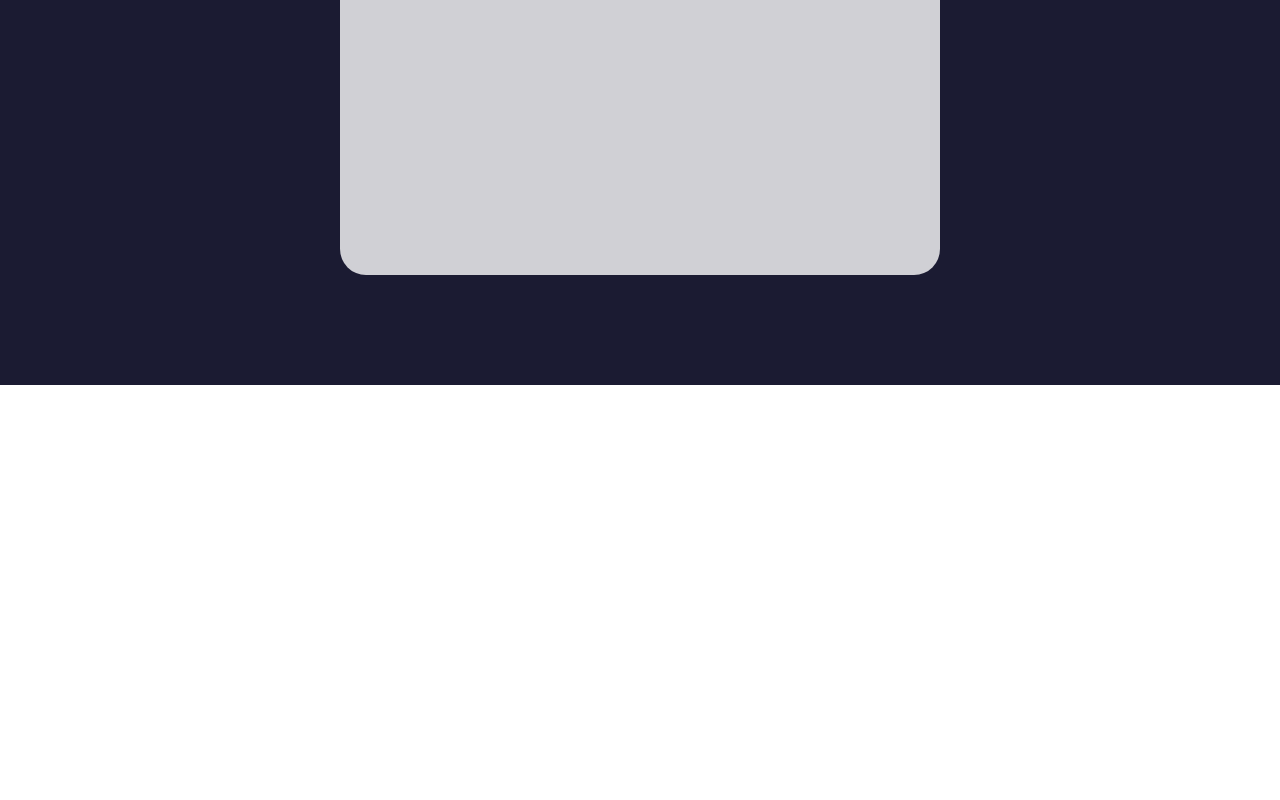
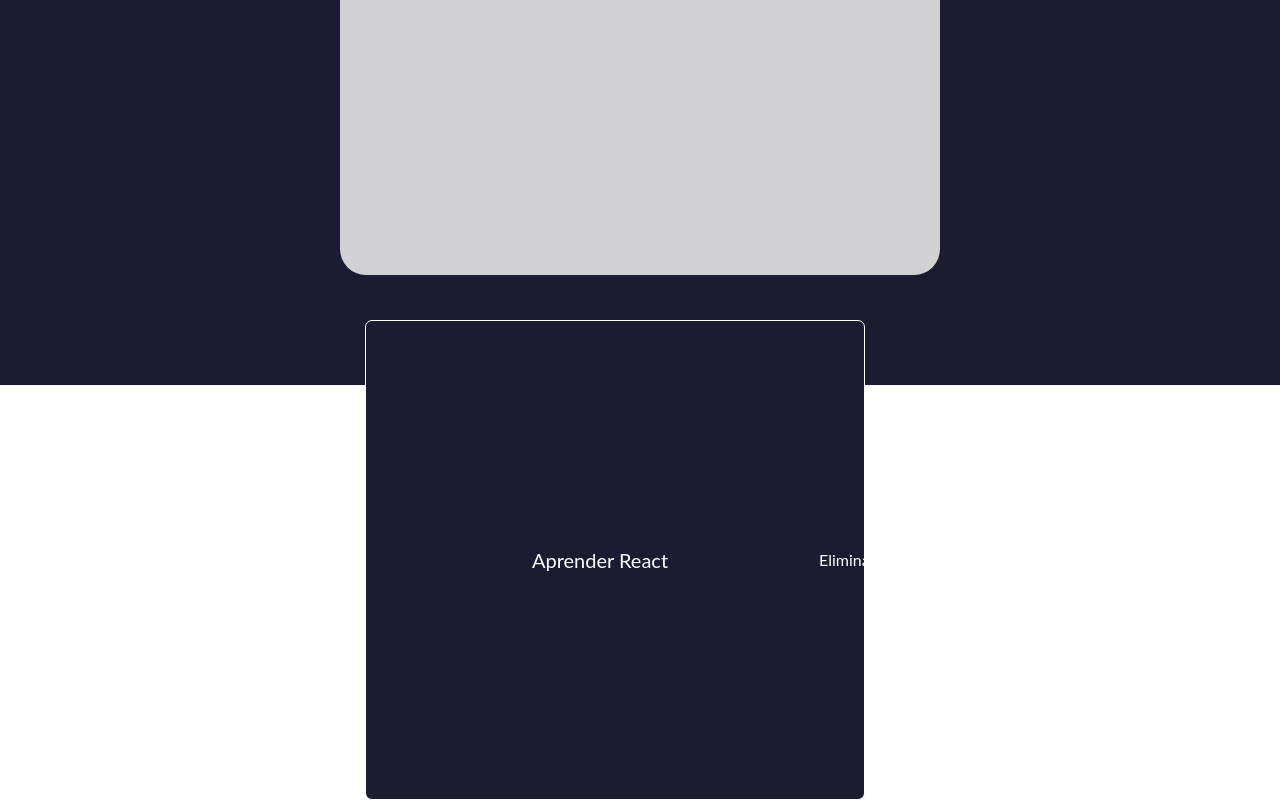
Before and after one commit to dariomedina10/aplicacion_tareas_react, a React (Vite) app: page / in a window 1280 px wide. Shown: the part 417-1217 px from the top of the page. Before the commit the page ends 1148 px from the top, so only its background shows below. Built offline with nearby package versions, Linux system fonts and the light colour scheme.

Commit message:
Armando Formato de Lista de Tareas II

```diff
--- a/src/App.jsx
+++ b/src/App.jsx
@@ -1,6 +1,7 @@
 import { useState } from 'react'
 import logo from './imagenes/freecodecamp.png';
 import './App.css'
+import Tarea from './componentes/Tareas.jsx';
 
 function App() {
   const [count, setCount] = useState(0)
@@ -13,6 +14,7 @@ function App() {
         </div>
         <div className='tareas-lista-principal'>
           <h1>Mis Tareas</h1>
+          <Tarea texto='Aprender React' />
           </div>
       </div>
       <p className="read-the-docs">
--- a/src/componentes/Tareas.jsx
+++ b/src/componentes/Tareas.jsx
@@ -1,10 +1,11 @@
 import React from 'react';
+import '../hoja-de-estilos/tareas.css'
 
-Function Tarea ( {texto}){
+function Tarea ( {texto}){
 
     return (
       <div className='tarea-contenedor'>
-        <div className='tarea-texto'>
+        <div className='tarea-texto' >
           {texto}
         </div>
         <div className='tarea-icono'   >
@@ -16,4 +17,4 @@ Function Tarea ( {texto}){
     );
 }
 
-export defaull tarea;
+export default Tarea;
--- a/src/hoja-de-estilos/tareas.css
+++ b/src/hoja-de-estilos/tareas.css
@@ -11,3 +11,19 @@ border-radius: 7px;
 border:1px solid white;
 cursor: pointer;
 }
+
+.tarea-texto{
+    width: 100%;
+    height: 100%;
+    font-size: 20px;
+    display:flex;
+    align-items: center;
+    overflow-wrap: anywhere;
+}
+
+.tarea-icono{
+
+    width: 25px;
+    height: 25px;
+    margin: 5px;
+}
```
